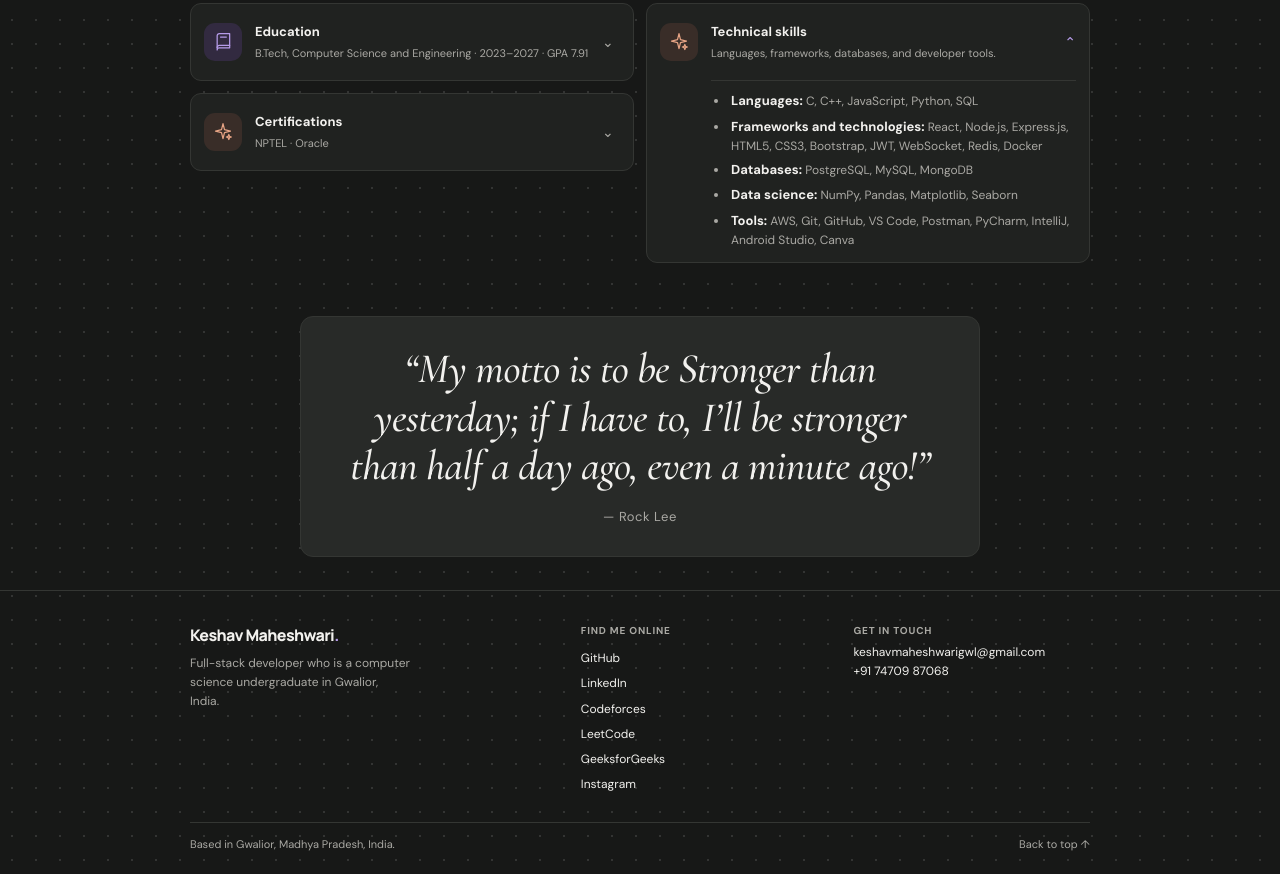
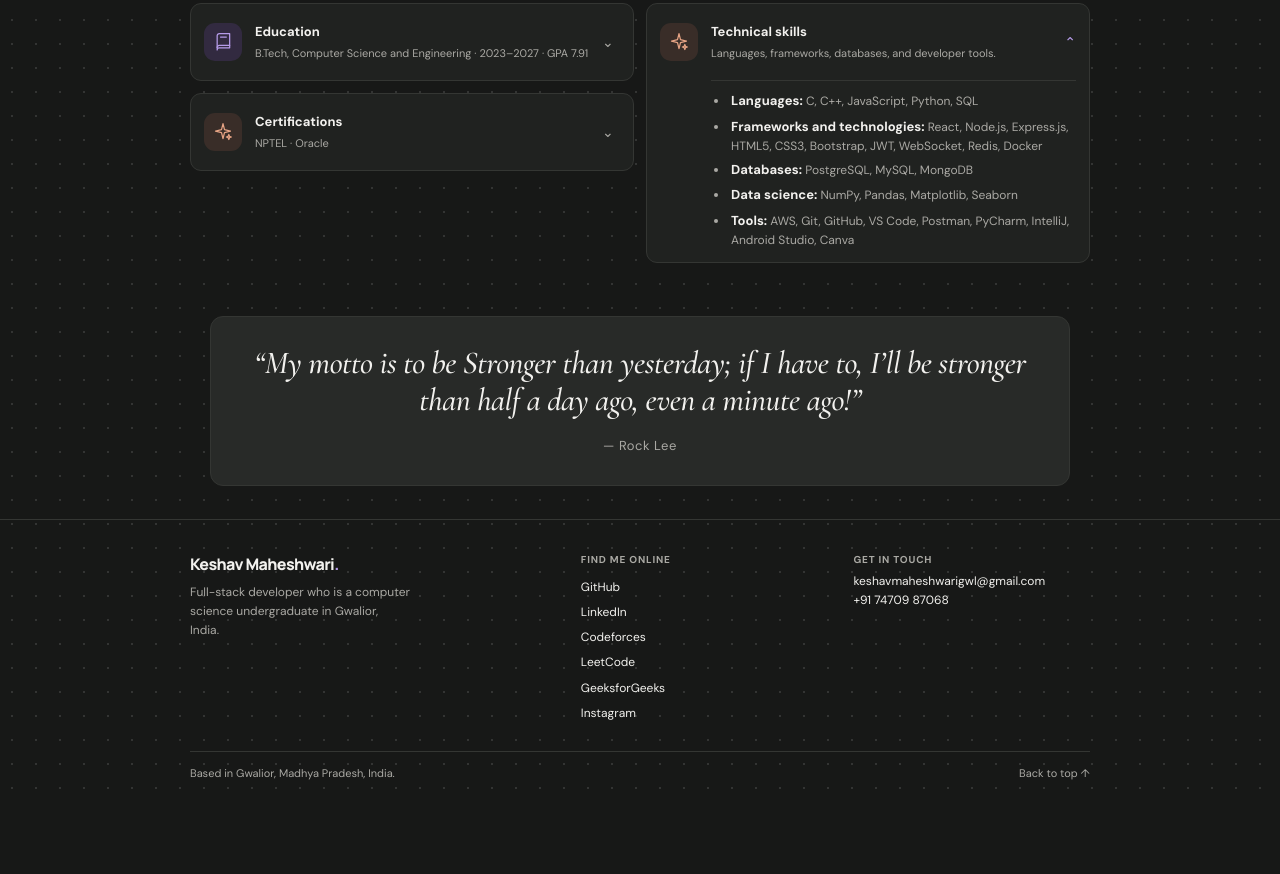
Before and after one commit to keshavzolo/portfolio, a plain HTML site: page index.html in a window 1280 px wide. Shown: the part 1720-2594 px from the top of the page. After the commit the page ends 2523 px from the top, so only its background shows below. Drawn offline with nearby package versions, Linux system fonts and the light colour scheme; no server answers.

Commit message:
Widen and reduce quote container text
Co-authored-by: Copilot <223556219+Copilot@users.noreply.github.com>

```diff
--- a/style.css
+++ b/style.css
@@ -1793,7 +1793,7 @@ html.dark .icon-sparkle {
 
 .closing-note {
   display: flex;
-  max-width: 680px;
+  max-width: 860px;
   min-height: 160px;
   align-items: center;
   justify-content: center;
@@ -1817,7 +1817,7 @@ html.dark .icon-sparkle {
   margin: 0 0 14px;
   color: var(--ink);
   font-family: "Cormorant Garamond", Georgia, "Times New Roman", serif;
-  font-size: clamp(28px, 4vw, 42px);
+  font-size: clamp(22px, 3vw, 32px);
   font-weight: 600;
   font-style: italic;
   letter-spacing: -0.015em;
```
